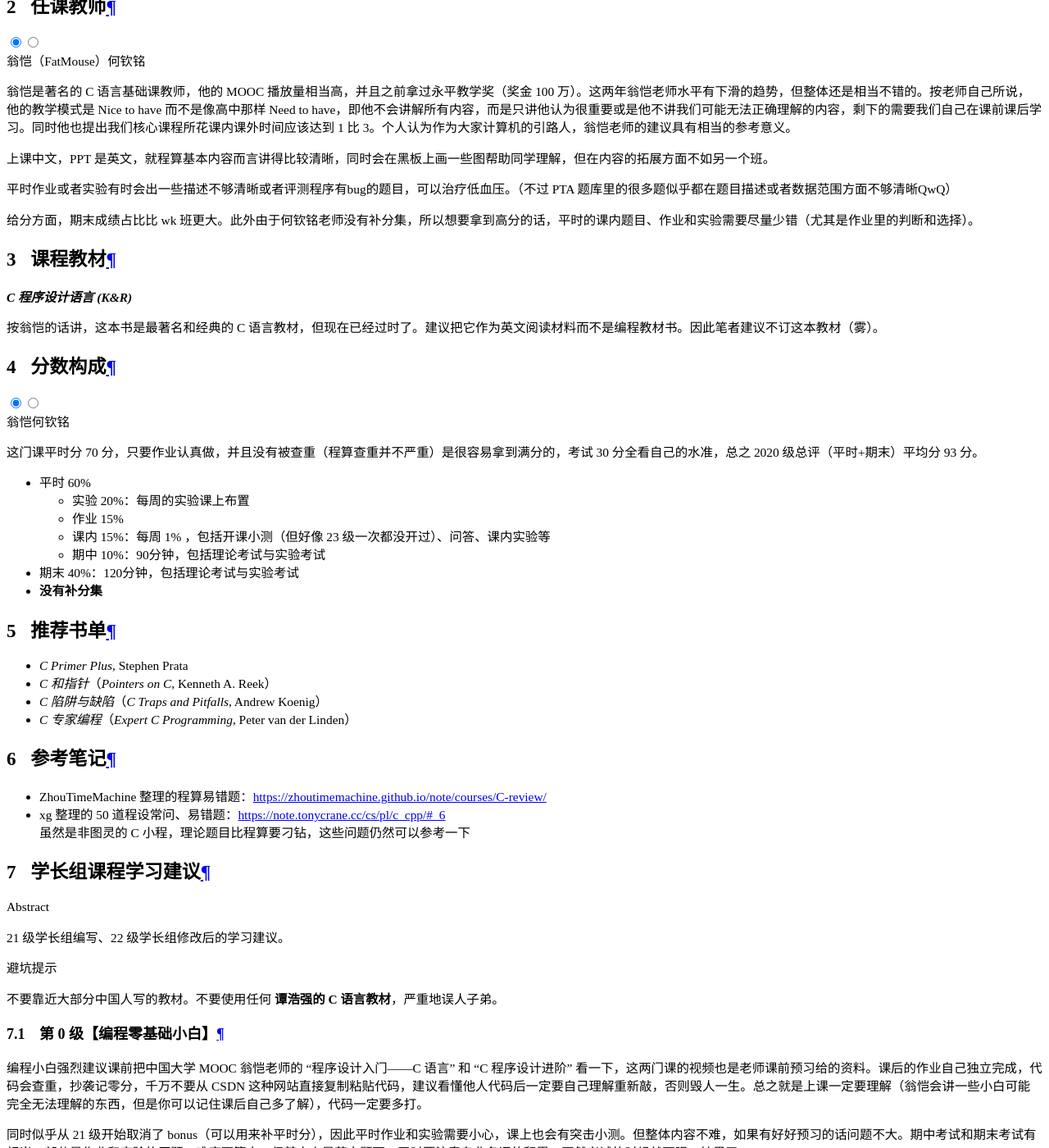
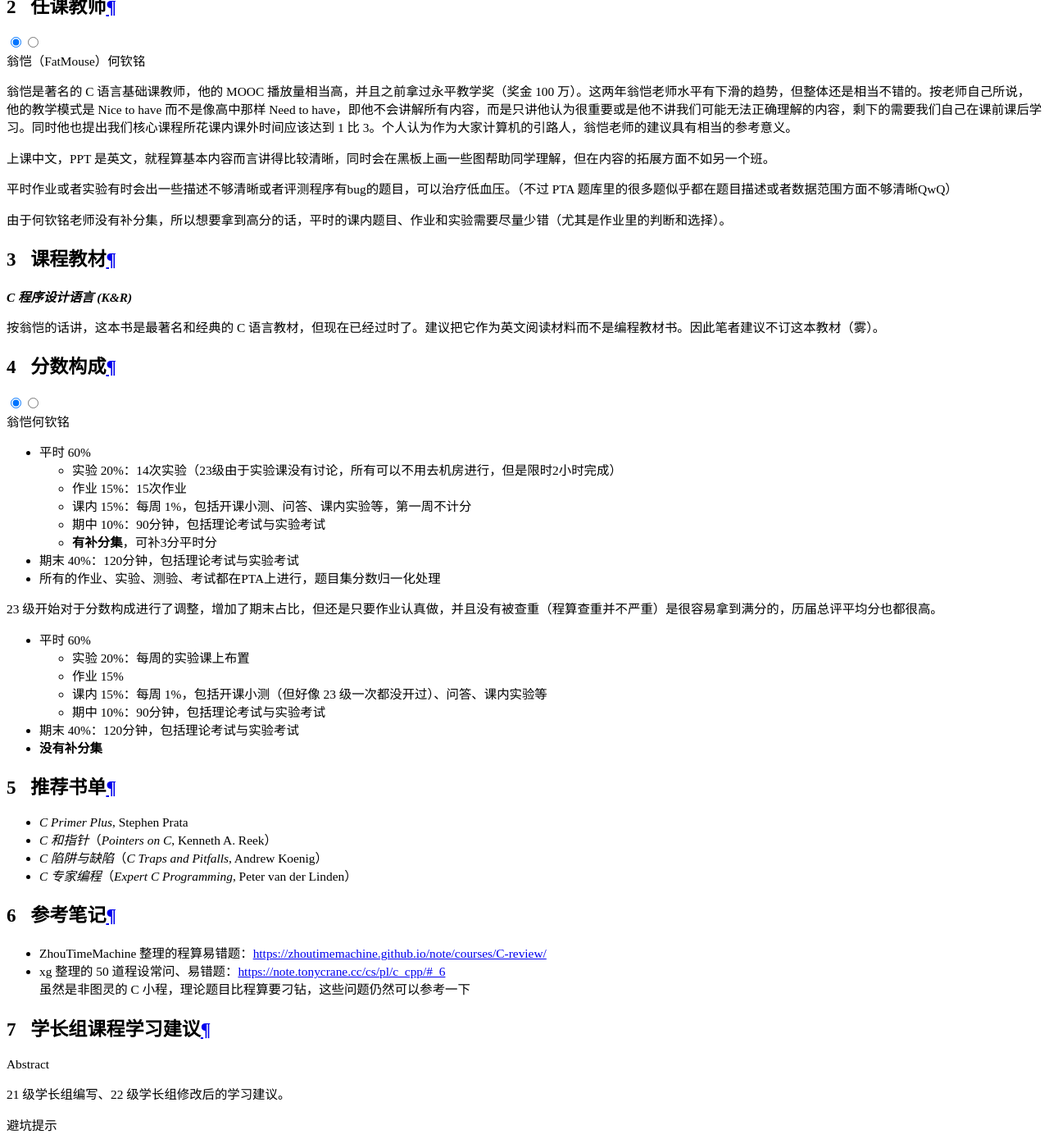
Before and after one commit to ZJU-Turing/TuringCourses, an MkDocs documentation site: the page built from docs/major_basic/programming/index.md, in a window 1280 px wide and 1400 px high, scrolled down 18809 px. Shown: the whole window at 82% size. Built offline with MkDocs 1.6.1 and Material for MkDocs 9.7.7, drawn with Linux system fonts in a browser that asks for light colours; comment, search, counter and statistics services are not loaded.

Commit message:
docs: 更新程算翁恺老师分数构成 (#152)

```diff
--- a/docs/major_basic/programming/index.md
+++ b/docs/major_basic/programming/index.md
@@ -23,7 +23,7 @@ abbrs:
 
     平时作业或者实验有时会出一些描述不够清晰或者评测程序有bug的题目，可以治疗低血压。（不过 PTA 题库里的很多题似乎都在题目描述或者数据范围方面不够清晰QwQ）
 
-    给分方面，期末成绩占比比 wk 班更大。此外由于何钦铭老师没有补分集，所以想要拿到高分的话，平时的课内题目、作业和实验需要尽量少错（尤其是作业里的判断和选择）。
+    由于何钦铭老师没有补分集，所以想要拿到高分的话，平时的课内题目、作业和实验需要尽量少错（尤其是作业里的判断和选择）。
 
 
 ## 课程教材
@@ -34,13 +34,22 @@ abbrs:
 ## 分数构成
 
 === "翁恺"
-    这门课平时分 70 分，只要作业认真做，并且没有被查重（程算查重并不严重）是很容易拿到满分的，考试 30 分全看自己的水准，总之 2020 级总评（平时+期末）平均分 93 分。
+    - 平时 60%
+        - 实验 20%：14次实验（23级由于实验课没有讨论，所有可以不用去机房进行，但是限时2小时完成）
+        - 作业 15%：15次作业
+        - 课内 15%：每周 1%，包括开课小测、问答、课内实验等，第一周不计分
+        - 期中 10%：90分钟，包括理论考试与实验考试
+        - **有补分集**，可补3分平时分
+    - 期末 40%：120分钟，包括理论考试与实验考试
+    - 所有的作业、实验、测验、考试都在PTA上进行，题目集分数归一化处理
+
+    23 级开始对于分数构成进行了调整，增加了期末占比，但还是只要作业认真做，并且没有被查重（程算查重并不严重）是很容易拿到满分的，历届总评平均分也都很高。
 
 === "何钦铭"
     - 平时 60%
         - 实验 20%：每周的实验课上布置
         - 作业 15%
-        - 课内 15%：每周 1% ，包括开课小测（但好像 23 级一次都没开过）、问答、课内实验等
+        - 课内 15%：每周 1%，包括开课小测（但好像 23 级一次都没开过）、问答、课内实验等
         - 期中 10%：90分钟，包括理论考试与实验考试
     - 期末 40%：120分钟，包括理论考试与实验考试
     - **没有补分集**
```
